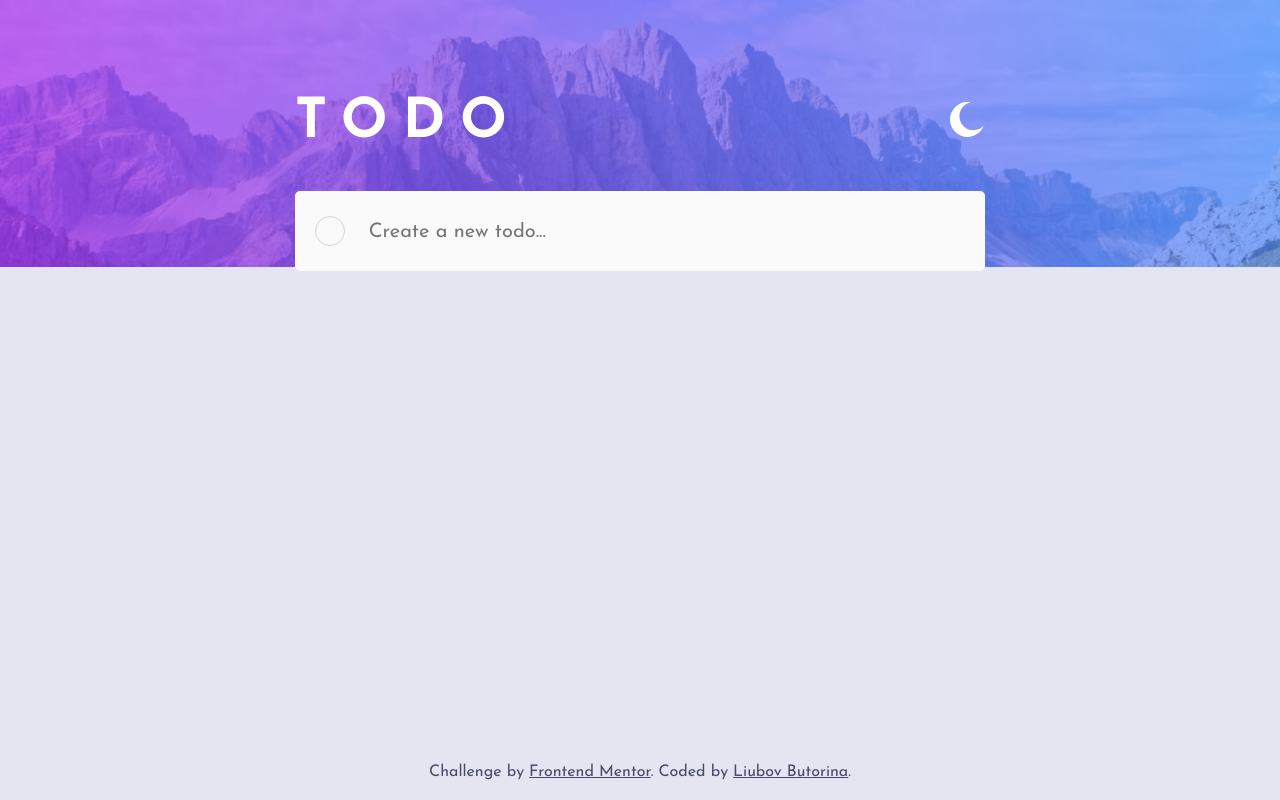
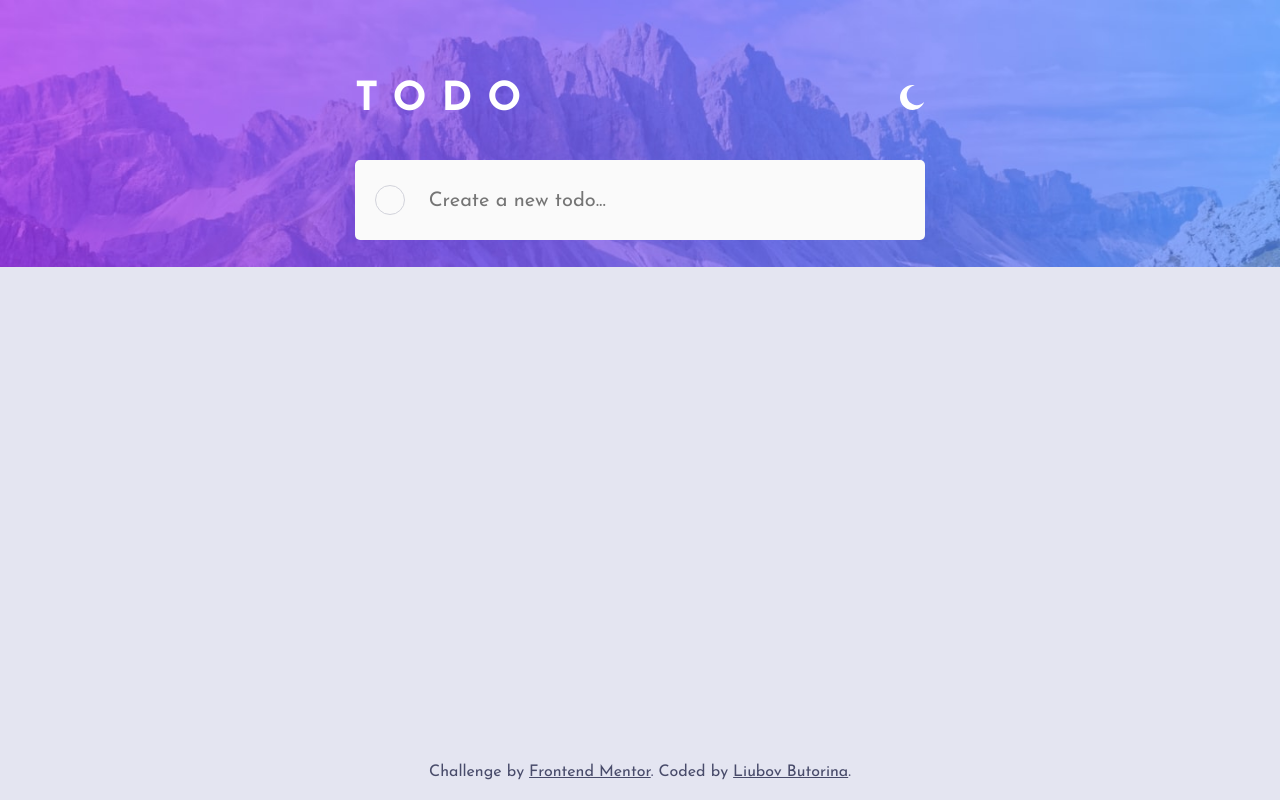
Before and after one commit to LiubovButorina7/todo-app-main, a website built with Parcel: page index.html in a window 1280 px wide. Built offline with nearby package versions, Linux system fonts and the light colour scheme.

Commit message:
fix sizes

```diff
--- a/src/style.css
+++ b/src/style.css
@@ -14,7 +14,7 @@ body {
   display:flex;
   flex-direction: column;
   margin: auto;
-  width: 690px;
+  width: 570px;
 
   flex: 1;
 }
@@ -37,7 +37,7 @@ body {
   display:flex;
   align-items: baseline;
 
-  padding-top: 6rem;
+  padding-top: 5rem;
   margin-bottom: 2.5rem;
 }
 
@@ -46,13 +46,13 @@ body {
 
   color: white;
 
-  font-size: 55px;
+  font-size: 40px;
   font-weight: 700;
   letter-spacing: 15px;
 }
 
 .icon-moon, .icon-sun {
-  height: 35px;
+  height: 25px;
   cursor:pointer;
 }
 
```
